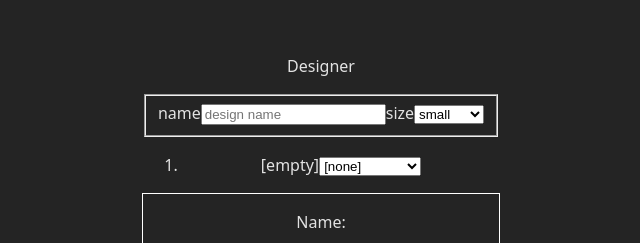
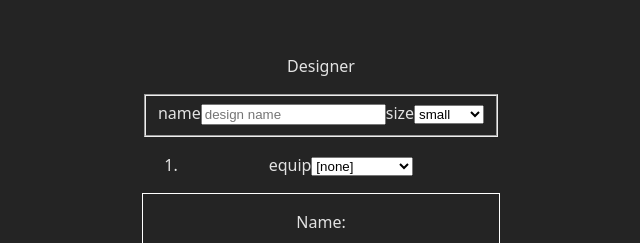
Before and after one commit to dblatcher/galaxy, a React (Vite) app: page / in a window 1280 px wide. Shown: the part 174-417 px from the top of the page, without its empty margins (319-959 px from the left). Built offline with nearby package versions, Linux system fonts and the light colour scheme.

Commit message:
use typed select for patterns

```diff
--- /dev/null
+++ b/src/components/TypedSelect.tsx
@@ -0,0 +1,39 @@
+
+interface Props<Id extends string> {
+    value: Id | undefined
+    setValue: { (value: Id): void }
+    unset?: { (): void }
+    optionIds: Id[]
+    getName: { (id: Id): string }
+    label?: string
+}
+
+const UNDEF_TOKEN = "-_-_-"
+
+export const TypedSelect = <Id extends string>({ value, setValue, optionIds, getName, label, unset }: Props<Id>) => {
+
+    const selectControl = <select value={value} onChange={({ target }) => {
+        const newValue = optionIds.includes(target.value as Id) ? target.value as Id : undefined;
+        if (newValue) {
+            setValue(newValue)
+        } else {
+            unset?.()
+        }
+    }}>
+        {!!unset &&
+            <option value={UNDEF_TOKEN} >[none]</option>
+        }
+        {optionIds.map((id) => (
+            <option value={id} key={id}>{getName(id)}</option>
+        ))}
+    </select>
+
+    if (label) {
+        return <label>
+            <span>{label}</span>
+            {selectControl}
+        </label>
+    }
+
+    return selectControl
+}
--- a/src/components/designer.tsx/DesignApp.tsx
+++ b/src/components/designer.tsx/DesignApp.tsx
@@ -3,8 +3,9 @@ import { type EquipmentId } from "../../data/ship-equipment"
 import { ALL_PATTERNS, type PatternId } from "../../data/ship-patterns"
 import { useGameStateContext } from "../../hooks/useGameStateContext"
 import type { ShipDesign } from "../../lib/model"
-import { getAvailableEquipment } from "../../lib/tech-checks"
+import { getAvailableEquipment, getAvailablePatterns } from "../../lib/tech-checks"
 import { nextId } from "../../lib/util"
+import { TypedSelect } from "../TypedSelect"
 import { DesignStats } from "./DesignStats"
 import { EquipmentSelect } from "./EquipmentSelect"
 
@@ -83,7 +84,8 @@ export const DesignApp = () => {
         })
     }
 
-    const availableEquipment = getAvailableEquipment(activeFaction)
+    const availableEquipment = getAvailableEquipment(activeFaction);
+    const availablePatterns = getAvailablePatterns(activeFaction);
 
     return (
         <main>
@@ -98,14 +100,12 @@ export const DesignApp = () => {
                         onChange={({ target }) => dispatch({ type: 'set-name', name: target.value })}
                     />
                 </label>
-                <label>
-                    size
-                    <select value={state.design.pattern} onChange={({ target }) => dispatch({ type: 'set-pattern', pattern: target.value as PatternId })}>
-                        {Object.entries(ALL_PATTERNS).map(([id, pattern]) => (
-                            <option value={id} key={id}>{pattern.name}</option>
-                        ))}
-                    </select>
-                </label>
+                <TypedSelect label="size"
+                    optionIds={availablePatterns}
+                    value={state.design.pattern}
+                    setValue={pattern => dispatch({ type: 'set-pattern', pattern })}
+                    getName={id => ALL_PATTERNS[id].name}
+                />
             </fieldset>
 
             <section>
--- a/src/components/designer.tsx/EquipmentSelect.tsx
+++ b/src/components/designer.tsx/EquipmentSelect.tsx
@@ -1,4 +1,5 @@
-import { ALL_EQUIPMENT, equipmentIds, type EquipmentId } from "../../data/ship-equipment"
+import { ALL_EQUIPMENT, type EquipmentId } from "../../data/ship-equipment"
+import { TypedSelect } from "../TypedSelect"
 
 interface Props {
     value: EquipmentId | undefined
@@ -6,22 +7,14 @@ interface Props {
     availableEquipment: EquipmentId[]
 }
 
-const UNDEF_TOKEN = "-_-"
 
 export const EquipmentSelect = ({ value, setValue, availableEquipment }: Props) => {
 
-    const equipment = value && ALL_EQUIPMENT[value];
-
-    return <div>
-        <span>{equipment?.name ?? '[empty]'}</span>
-        <select value={value} onChange={({ target }) => {
-            const newValue = equipmentIds.includes(target.value as EquipmentId) ? target.value as EquipmentId : undefined;
-            setValue(newValue)
-        }}>
-            <option value={UNDEF_TOKEN} >[none]</option>
-            {availableEquipment.map((id) => (
-                <option value={id} key={id}>{ALL_EQUIPMENT[id].name}</option>
-            ))}
-        </select>
-    </div>
+    return <TypedSelect label="equip"
+        optionIds={availableEquipment}
+        value={value}
+        setValue={(id:EquipmentId) => setValue(id)}
+        unset={() => setValue(undefined)}
+        getName={id => ALL_EQUIPMENT[id].name}
+    />
 }
--- a/src/data/ship-patterns.ts
+++ b/src/data/ship-patterns.ts
@@ -4,7 +4,7 @@ export type ShipPattern = {
     name: string;
     baseCost: number;
     baseHp: number;
-    prerequisites?: TechId;
+    prerequisite?: TechId;
     slotCount: number;
 }
 
@@ -13,21 +13,21 @@ export const ALL_PATTERNS = {
         name: 'small',
         baseCost: 20,
         baseHp: 3,
-        prerequisites: undefined,
+        prerequisite: undefined,
         slotCount: 1,
     },
     medium: {
         name: 'medium',
         baseCost: 100,
         baseHp: 10,
-        prerequisites: undefined,
+        prerequisite: undefined,
         slotCount: 3,
     },
     big: {
         name: 'big',
         baseCost: 200,
         baseHp: 25,
-        prerequisites: 'solarSails',
+        prerequisite: 'solarSails',
         slotCount: 7
     },
 } satisfies Record<string, ShipPattern>;
--- a/src/lib/tech-checks.ts
+++ b/src/lib/tech-checks.ts
@@ -1,6 +1,7 @@
 import type { Faction } from "./model";
 import { type TechId, techIds, ALL_TECHS, type Tech } from "../data/tech-list";
 import { ALL_EQUIPMENT, equipmentIds, type EquipmentId } from "../data/ship-equipment";
+import { ALL_PATTERNS, patternIds, type PatternId } from "../data/ship-patterns";
 
 export const getKnownTechIds = (faction: Faction): TechId[] => Object.entries(faction.tech).flatMap(([techId, has]) => {
     if (!has) {
@@ -26,3 +27,8 @@ export const getAvailableEquipment = (faction: Faction): EquipmentId[] => equipm
     const equip = ALL_EQUIPMENT[equipmentId];
     return equip.prerequisite ? !!faction.tech[equip.prerequisite] : true
 })
+
+export const getAvailablePatterns = (faction: Faction): PatternId[] => patternIds.filter(id => {
+    const equip = ALL_PATTERNS[id];
+    return equip.prerequisite ? !!faction.tech[equip.prerequisite] : true
+})
```
